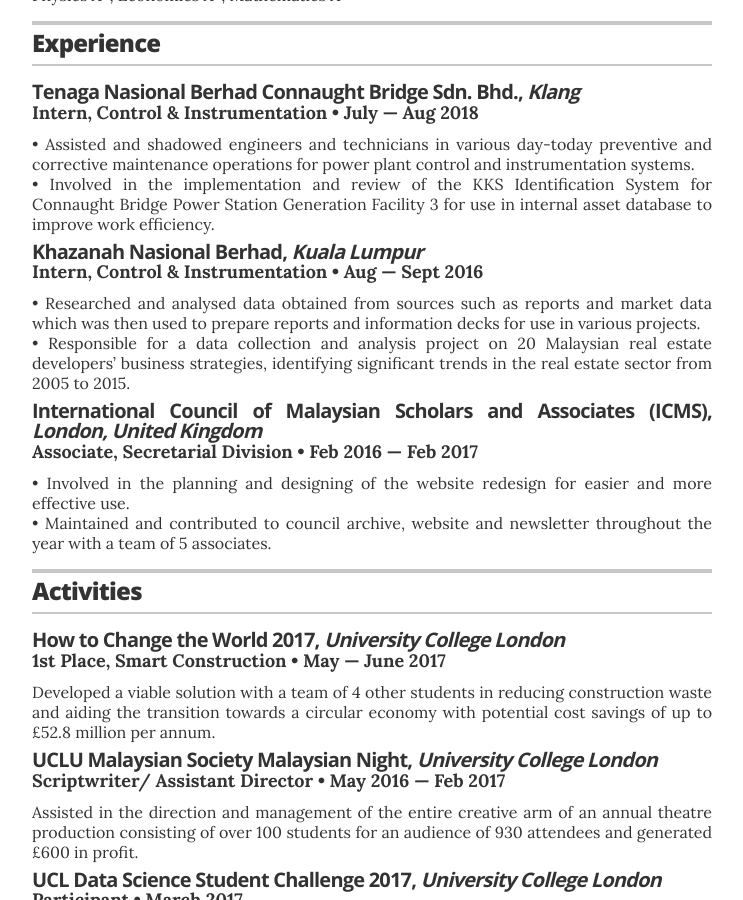
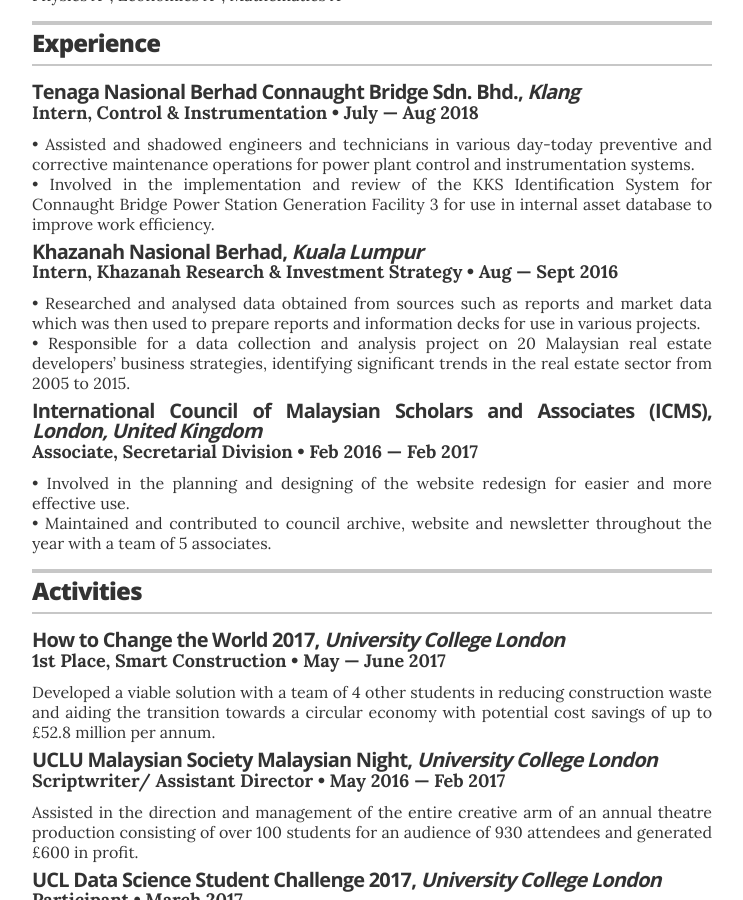
Before and after one commit to hasifuzir/hasifuzir.github.io, a Jekyll site: the page built from index.html, in a window 1280 px wide and 900 px high, scrolled down 824 px. Shown: the whole window, without its empty margins (268-1011 px from the left). Built offline with Jekyll 4.4.1, drawn with Linux system fonts in a browser that asks for light colours.

Commit message:
Update experience.yml

```diff
--- a/_data/experience.yml
+++ b/_data/experience.yml
@@ -5,7 +5,7 @@
   summary: •	Assisted and shadowed engineers and technicians in various day-today preventive and corrective maintenance operations for power plant control and instrumentation systems.<br>•	Involved in the implementation and review of the KKS Identification System for Connaught Bridge Power Station Generation Facility 3 for use in internal asset database to improve work efficiency.
 
 - company: Khazanah Nasional Berhad, <i>Kuala Lumpur</i>
-  position: Intern, Control & Instrumentation
+  position: Intern, Khazanah Research & Investment Strategy
   duration: Aug &mdash; Sept 2016
   summary: •	Researched and analysed data obtained from sources such as reports and market data which was then used to prepare reports and information decks for use in various projects.<br>•	Responsible for a data collection and analysis project on 20 Malaysian real estate developers’ business strategies, identifying significant trends in the real estate sector from 2005 to 2015.
 
```
